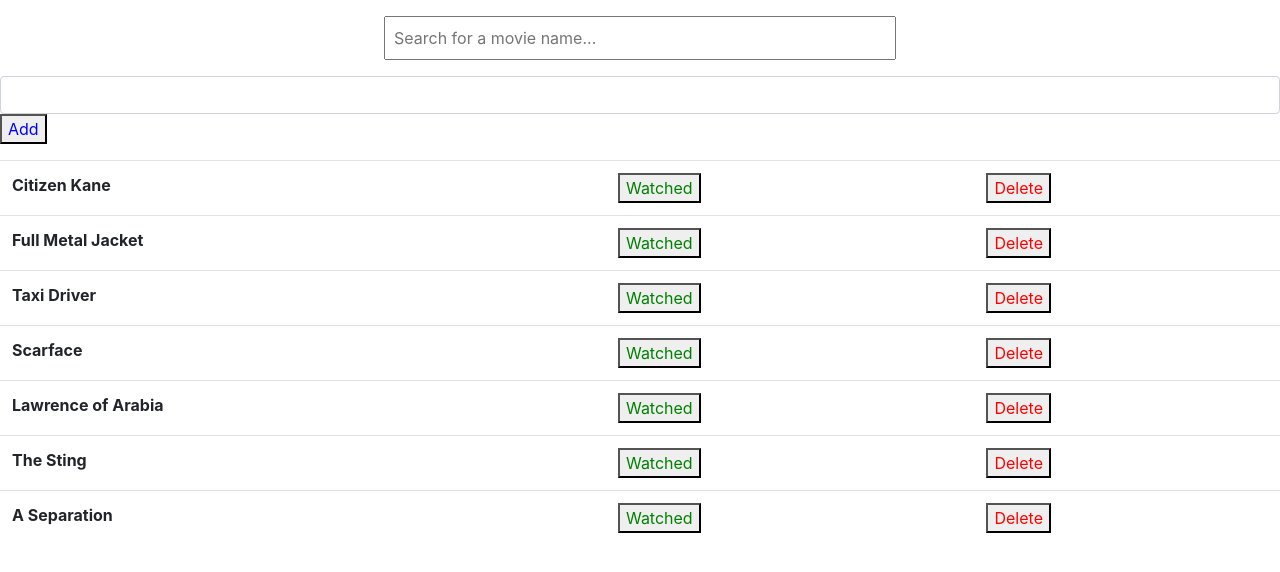
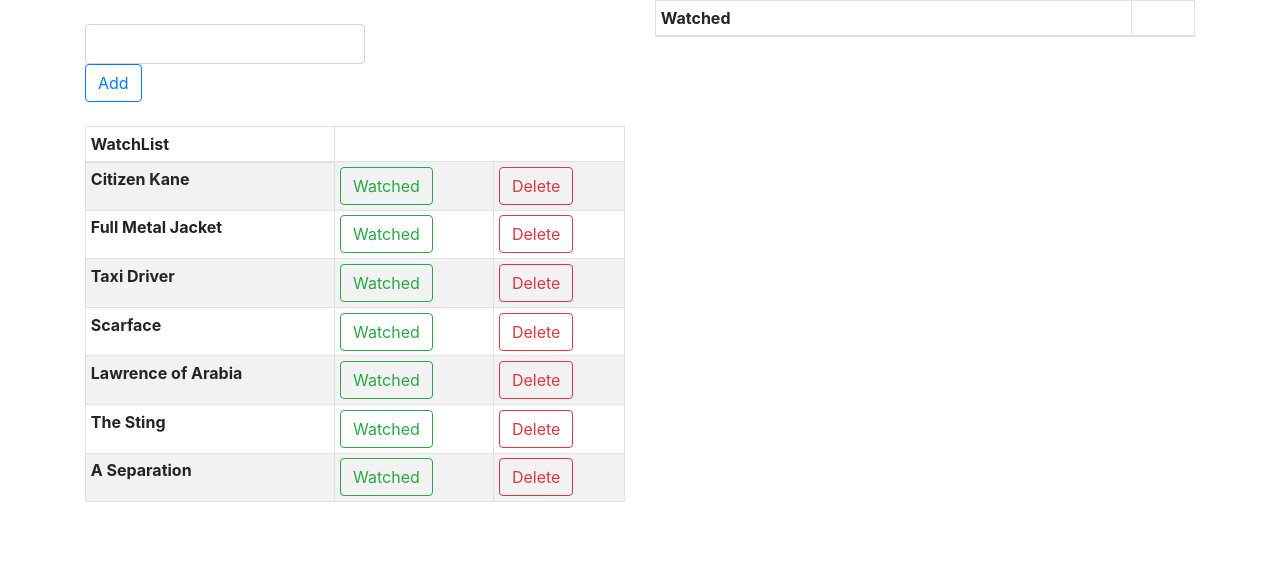
Before and after one commit to saraadelalhaddad/movie-watchlist, a React (Create React App) app: page / in a window 1280 px wide. Shown: the top 572 px of the page. Built offline with nearby package versions, Linux system fonts and the light colour scheme.

Commit message:
styled using bootsrap

```diff
--- a/package.json
+++ b/package.json
@@ -10,6 +10,7 @@
     "mobx": "^6.0.4",
     "mobx-react": "^7.0.5",
     "react": "^17.0.1",
+    "react-bootstrap": "^1.4.0",
     "react-dom": "^17.0.1",
     "react-scripts": "4.0.0",
     "styled-components": "^5.2.1",
--- a/src/App.js
+++ b/src/App.js
@@ -1,14 +1,24 @@
 import "./App.css";
 
 import Watchlist from "./components/Watchlist";
-import WatchedList from "./components/WatchedList";
+import Watched from "./components/Watched";
+
+import { Container, Row, Col } from "react-bootstrap";
 
 function App() {
   return (
-    <div>
-      <Watchlist />
-      <WatchedList />
-    </div>
+    <>
+      <Container>
+        <Row>
+          <Col>
+            <Watchlist />
+          </Col>
+          <Col>
+            <Watched />
+          </Col>
+        </Row>
+      </Container>
+    </>
   );
 }
 
--- a/src/components/SearchBar.js
+++ b/src/components/SearchBar.js
@@ -4,7 +4,7 @@ import { SearchBarStyled } from "../styles";
 const SearchBar = ({ setQuery }) => {
   return (
     <SearchBarStyled
-      placeholder="Search for a movie name..."
+      placeholder="Search movies..."
       onChange={(event) => setQuery(event.target.value)}
     />
   );
--- /dev/null
+++ b/src/components/Watched.js
@@ -0,0 +1,25 @@
+import MovieItem from "./MovieItem";
+import movieStore from "../stores/movieStore";
+import { observer } from "mobx-react";
+import { Table } from "react-bootstrap";
+
+const Watched = () => {
+  const filteredMovie = movieStore.movies.filter((movie) => movie.watched);
+  const watched = filteredMovie.map((movie) => (
+    <MovieItem key={movie.id} movie={movie} />
+  ));
+
+  return (
+    <Table striped bordered hover size="sm">
+      <thead>
+        <tr>
+          <th>Watched</th>
+          <th></th>
+        </tr>
+      </thead>
+      <tbody>{watched}</tbody>
+    </Table>
+  );
+};
+
+export default observer(Watched);
--- a/src/components/WatchedList.js
+++ /dev/null
@@ -1,17 +0,0 @@
-import MovieItem from "./MovieItem";
-import movieStore from "../stores/movieStore";
-import { observer } from "mobx-react";
-
-const WatchedList = () => {
-  const filteredMovie = movieStore.movies.filter((movie) => movie.watched);
-  const watchedList = filteredMovie.map((movie) => (
-    <MovieItem key={movie.id} movie={movie} />
-  ));
-  return (
-    <table class="table table-hover">
-      <tbody>{watchedList}</tbody>
-    </table>
-  );
-};
-
-export default observer(WatchedList);
--- a/src/components/Watchlist.js
+++ b/src/components/Watchlist.js
@@ -9,6 +9,7 @@ import AddButton from "./buttons/AddButton";
 import SearchBar from "./SearchBar";
 
 import { useState } from "react";
+import { Table } from "react-bootstrap";
 
 const Watchlist = () => {
   const [query, setQuery] = useState("");
@@ -25,11 +26,18 @@ const Watchlist = () => {
 
   return (
     <>
-      <SearchBar setQuery={setQuery} />
+      <br />
       <AddButton />
-      <table class="table table-hover">
+      <br />
+      <Table striped bordered hover size="sm">
+        <thead>
+          <th>WatchList</th>
+          {/* <th>
+            <SearchBar setQuery={setQuery} />
+          </th> */}
+        </thead>
         <tbody>{watchList}</tbody>
-      </table>
+      </Table>
     </>
   );
 };
--- a/src/components/buttons/AddButton.js
+++ b/src/components/buttons/AddButton.js
@@ -1,5 +1,5 @@
 import React, { useState } from "react";
-import { AddButtonStyled } from "../../styles";
+import { Button } from "react-bootstrap";
 import movieStore from "../../stores/movieStore";
 
 const AddButton = () => {
@@ -19,13 +19,14 @@ const AddButton = () => {
     <>
       <form onSubmit={handleSubmit}>
         <input
+          style={{ fontSize: "18pt", height: " 40px", width: "280px" }}
           name="title"
           value={movie.title}
           type="text"
           className="form-control"
           onChange={handleChange}
         />
-        <AddButtonStyled>Add</AddButtonStyled>
+        <Button variant="outline-primary">Add</Button>
       </form>
     </>
   );
--- a/src/components/buttons/DeleteButton.js
+++ b/src/components/buttons/DeleteButton.js
@@ -1,12 +1,15 @@
 import React from "react";
-import { DeleteButtonStyled } from "../../styles";
+import { Button } from "react-bootstrap";
 import movieStore from "../../stores/movieStore";
 
 const DeleteButton = ({ movieId }) => {
   return (
-    <DeleteButtonStyled onClick={() => movieStore.deleteMovie(movieId)}>
+    <Button
+      variant="outline-danger"
+      onClick={() => movieStore.deleteMovie(movieId)}
+    >
       Delete
-    </DeleteButtonStyled>
+    </Button>
   );
 };
 
--- a/src/components/buttons/WatchedButton.js
+++ b/src/components/buttons/WatchedButton.js
@@ -1,12 +1,15 @@
 import React from "react";
-import { WatchedButtonStyled } from "../../styles";
+import { Button } from "react-bootstrap";
 import movieStore from "../../stores/movieStore";
 
 const WatchedButton = ({ movieId }) => {
   return (
-    <WatchedButtonStyled onClick={() => movieStore.watchedMovie(movieId)}>
+    <Button
+      variant="outline-success"
+      onClick={() => movieStore.watchedMovie(movieId)}
+    >
       Watched
-    </WatchedButtonStyled>
+    </Button>
   );
 };
 
--- a/src/movies.js
+++ b/src/movies.js
@@ -2,37 +2,37 @@ const movies = [
   {
     id: 1,
     title: "Citizen Kane",
-    watched: true,
+    watched: false,
   },
   {
     id: 2,
     title: "Full Metal Jacket",
-    watched: true,
+    watched: false,
   },
   {
     id: 3,
     title: "Taxi Driver",
-    watched: true,
+    watched: false,
   },
   {
     id: 4,
     title: "Scarface",
-    watched: true,
+    watched: false,
   },
   {
     id: 5,
     title: "Lawrence of Arabia",
-    watched: true,
+    watched: false,
   },
   {
     id: 6,
     title: "The Sting",
-    watched: true,
+    watched: false,
   },
   {
     id: 7,
     title: "A Separation",
-    watched: true,
+    watched: false,
   },
 ];
 
--- a/src/styles.js
+++ b/src/styles.js
@@ -1,28 +1,4 @@
 import styled from "styled-components";
-
-export const MovieWrapper = styled.div`
-  p {
-    text-align: center;
-  }
-`;
-
-export const ListWrapper = styled.div`
-  align-items: center;
-  justify-content: center;
-  display: flex;
-`;
-
-export const DeleteButtonStyled = styled.button`
-  color: red;
-`;
-
-export const WatchedButtonStyled = styled.button`
-  color: green;
-`;
-
-export const AddButtonStyled = styled.button`
-  color: blue;
-`;
 
 export const SearchBarStyled = styled.input`
   padding: 0.5rem;
```
Also changed, not shown: 1 other file (tests, documents, lock files or other folders).
